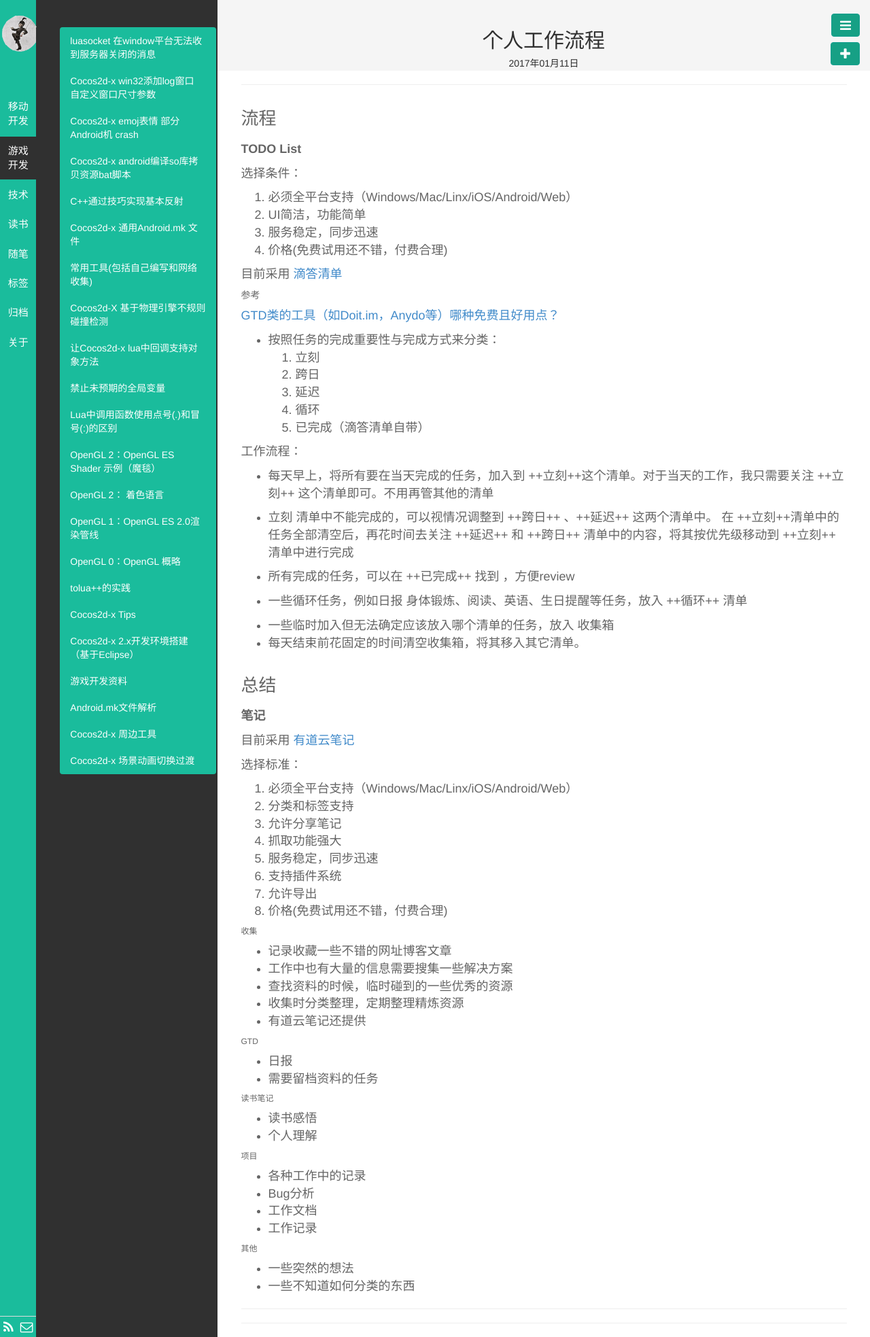
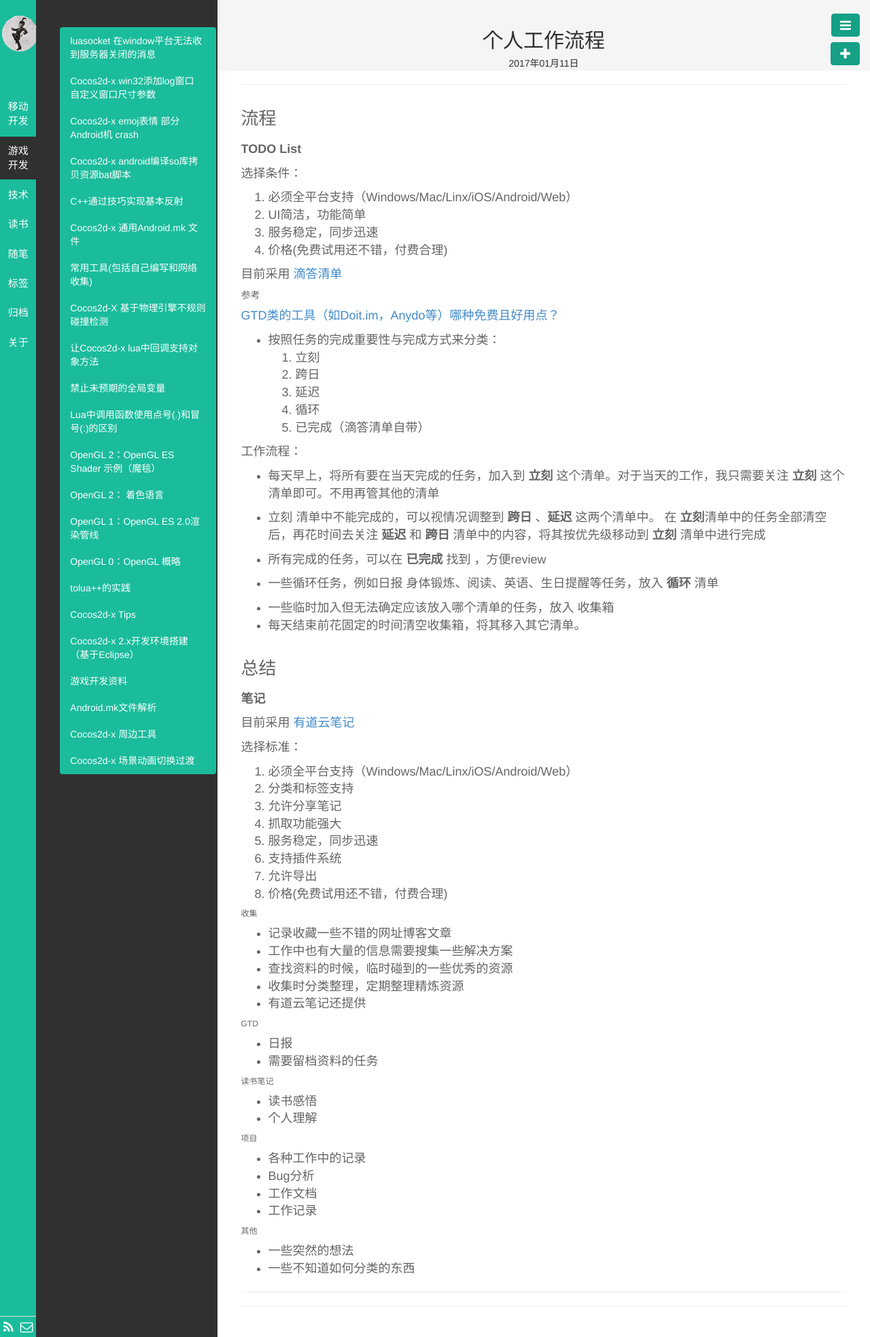
Before and after one commit to darklost/darklost.github.io, a Jekyll site: the page built from _posts/随笔/2017-01-11-work-flow.md, in a window 1280 px wide. Shown: the whole page at 68% size. Built offline with Jekyll 4.4.1, drawn with Linux system fonts in a browser that asks for light colours.

Commit message:
refine and gitft

```diff
--- a/_posts/随笔/2017-01-11-work-flow.md
+++ b/_posts/随笔/2017-01-11-work-flow.md
@@ -30,14 +30,14 @@ description:  workflow
     5. 已完成（滴答清单自带）
 
 工作流程：
-- 每天早上，将所有要在当天完成的任务，加入到 ++立刻++这个清单。对于当天的工作，我只需要关注 ++立刻++ 这个清单即可。不用再管其他的清单
+- 每天早上，将所有要在当天完成的任务，加入到 **立刻** 这个清单。对于当天的工作，我只需要关注 **立刻** 这个清单即可。不用再管其他的清单
 
-- 立刻 清单中不能完成的，可以视情况调整到 ++跨日++ 、++延迟++ 这两个清单中。
-在 ++立刻++清单中的任务全部清空后，再花时间去关注 ++延迟++ 和 ++跨日++ 清单中的内容，将其按优先级移动到 ++立刻++ 清单中进行完成
+- 立刻 清单中不能完成的，可以视情况调整到 **跨日** 、**延迟** 这两个清单中。
+在 **立刻**清单中的任务全部清空后，再花时间去关注 **延迟** 和 **跨日** 清单中的内容，将其按优先级移动到 **立刻** 清单中进行完成
 
-- 所有完成的任务，可以在 ++已完成++ 找到 ，方便review
+- 所有完成的任务，可以在 **已完成** 找到 ，方便review
 
-- 一些循环任务，例如日报 身体锻炼、阅读、英语、生日提醒等任务，放入 ++循环++ 清单
+- 一些循环任务，例如日报 身体锻炼、阅读、英语、生日提醒等任务，放入 **循环** 清单
 
 - 一些临时加入但无法确定应该放入哪个清单的任务，放入 收集箱
 - 每天结束前花固定的时间清空收集箱，将其移入其它清单。
```
Also changed, not shown: public/gift/gift.html (added, +25 -0 lines).
